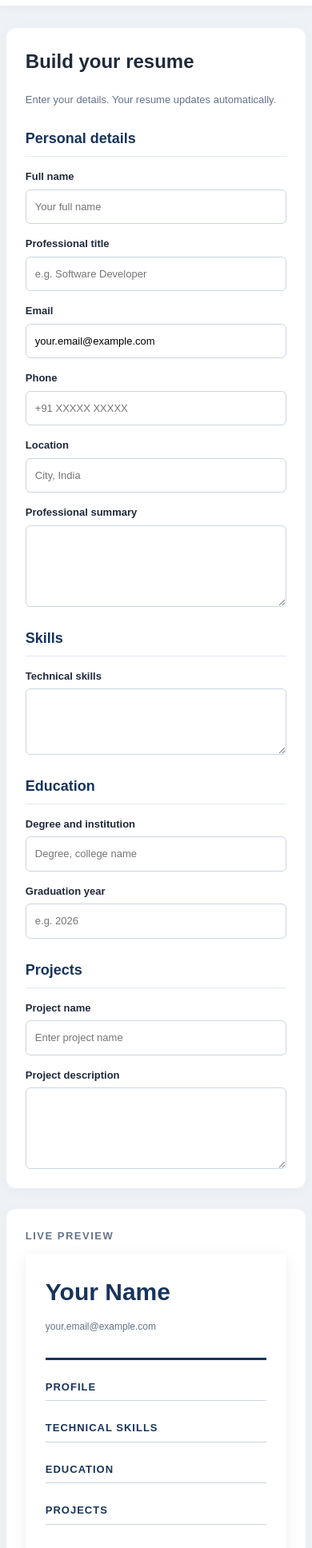
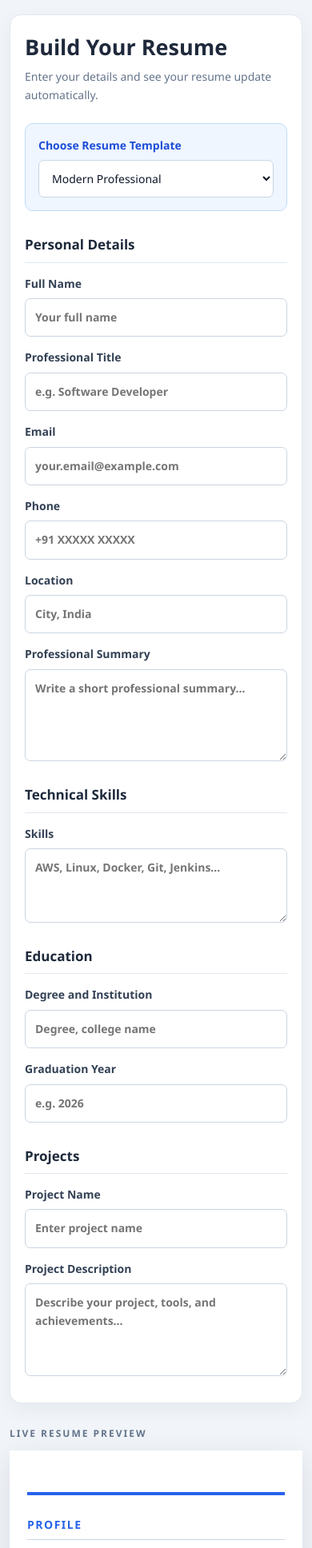
Before and after one commit to VRaviteja99/online-resume-builder, a plain HTML site: page index.html in a window 390 px wide. Shown: the part 64-2000 px from the top of the page at 80% size. Drawn offline with Linux system fonts and the light colour scheme.

Commit message:
Add three resume templates

```diff
--- a/index.html
+++ b/index.html
@@ -4,70 +4,149 @@
 <head>
   <meta charset="UTF-8">
   <meta name="viewport" content="width=device-width, initial-scale=1.0">
+
   <title>ResumeCraft | Online Resume Builder</title>
+
   <link rel="stylesheet" href="style.css">
   <script src="script.js" defer></script>
 </head>
+
 <body>
   <header class="topbar">
     <a class="brand" href="#">ResumeCraft</a>
-    <button id="downloadBtn" class="primary-btn">Download PDF</button>
+    <button id="downloadBtn" class="primary-btn" type="button">
+      Download PDF
+    </button>
   </header>
 
   <main class="workspace">
+
+    <!-- Resume editor -->
     <section class="editor">
-      <h1>Build your resume</h1>
-      <p class="muted">Enter your details. Your resume updates automatically.</p>
+      <h1>Build Your Resume</h1>
+      <p class="muted">
+        Enter your details and see your resume update automatically.
+      </p>
+
+      <!-- NEW: Choose a resume template -->
+      <div class="template-picker">
+        <label for="templateSelect">Choose Resume Template</label>
+        <select id="templateSelect">
+          <option value="modern">Modern Professional</option>
+          <option value="classic">Classic ATS-Friendly</option>
+          <option value="minimal">Minimal Elegant</option>
+        </select>
+      </div>
 
       <form id="resumeForm">
-        <h2>Personal details</h2>
-        <label>Full name
-          <input id="name" value="" placeholder="Your full name">
-        </label>
-        <label>Professional title
-          <input id="role" value=""
-            placeholder="e.g. Software Developer">
-        </label>
-        <label>Email
-          <input id="email" type="email" value="your.email@example.com">
-        </label>
-        <label>Phone
-          <input id="phone" type="tel" placeholder="+91 XXXXX XXXXX">
-        </label>
-        <label>Location
-          <input id="location" placeholder="City, India">
-        </label>
-        <label>Professional summary
-          <textarea id="summary" rows="4"></textarea>
+
+        <h2>Personal Details</h2>
+
+        <label for="name">Full Name
+          <input
+            id="name"
+            type="text"
+            placeholder="Your full name"
+          >
         </label>
 
-        <h2>Skills</h2>
-        <label>Technical skills
-          <textarea id="skills" rows="3"></textarea>
+        <label for="role">Professional Title
+          <input
+            id="role"
+            type="text"
+            placeholder="e.g. Software Developer"
+          >
+        </label>
+
+        <label for="email">Email
+          <input
+            id="email"
+            type="email"
+            value=""
+            placeholder="your.email@example.com"
+          >
+        </label>
+
+        <label for="phone">Phone
+          <input
+            id="phone"
+            type="tel"
+            placeholder="+91 XXXXX XXXXX"
+          >
+        </label>
+
+        <label for="location">Location
+          <input
+            id="location"
+            type="text"
+            placeholder="City, India"
+          >
+        </label>
+
+        <label for="summary">Professional Summary
+          <textarea
+            id="summary"
+            rows="4"
+            placeholder="Write a short professional summary..."
+          ></textarea>
+        </label>
+
+        <h2>Technical Skills</h2>
+
+        <label for="skills">Skills
+          <textarea
+            id="skills"
+            rows="3"
+            placeholder="AWS, Linux, Docker, Git, Jenkins..."
+          ></textarea>
         </label>
 
         <h2>Education</h2>
-        <label>Degree and institution
-          <input id="education" placeholder="Degree, college name">
+
+        <label for="education">Degree and Institution
+          <input
+            id="education"
+            type="text"
+            placeholder="Degree, college name"
+          >
         </label>
-        <label>Graduation year
-          <input id="graduation" placeholder="e.g. 2026">
+
+        <label for="graduation">Graduation Year
+          <input
+            id="graduation"
+            type="text"
+            placeholder="e.g. 2026"
+          >
         </label>
 
         <h2>Projects</h2>
-        <label>Project name
-          <input id="project" value="" placeholder="Enter project name">
+
+        <label for="project">Project Name
+          <input
+            id="project"
+            type="text"
+            placeholder="Enter project name"
+          >
         </label>
-        <label>Project description
-          <textarea id="projectDescription" rows="4"></textarea>
+
+        <label for="projectDescription">Project Description
+          <textarea
+            id="projectDescription"
+            rows="4"
+            placeholder="Describe your project, tools, and achievements..."
+          ></textarea>
         </label>
+
       </form>
     </section>
 
+    <!-- Live resume preview -->
     <section class="preview-area">
-      <div class="preview-label">LIVE PREVIEW</div>
+
+      <div class="preview-label">LIVE RESUME PREVIEW</div>
 
       <article id="resume" class="resume">
+
         <header class="resume-header">
           <h1 id="outName"></h1>
           <p id="outRole" class="out-role"></p>
@@ -95,10 +174,15 @@
           <h3 id="outProject"></h3>
           <p id="outProjectDescription"></p>
         </section>
+
       </article>
     </section>
+
   </main>
 
-  <footer>ResumeCraft · Personal resume builder project</footer>
+  <footer>
+    ResumeCraft · Online Resume Builder
+  </footer>
+
 </body>
 </html>
--- a/script.js
+++ b/script.js
@@ -24,15 +24,18 @@ const outputMap = {
   projectDescription: "outProjectDescription"
 };
 
+// Update the resume preview using the form values.
 function updateResume() {
   for (const field of fields) {
     const input = document.getElementById(field);
+    const outputId = outputMap[field];
 
-    if (outputMap[field]) {
-      document.getElementById(outputMap[field]).textContent =
-        input.value.trim() || (
-          field === "name" ? "Your Name" : ""
-        );
+    if (input && outputId) {
+      const output = document.getElementById(outputId);
+
+      if (output) {
+        output.textContent = input.value.trim();
+      }
     }
   }
 
@@ -46,14 +49,42 @@ function updateResume() {
     contact.join(" | ");
 }
 
+// Switch between the three resume templates.
+function changeTemplate() {
+  const templateSelect = document.getElementById("templateSelect");
+  const resume = document.getElementById("resume");
+
+  if (!templateSelect || !resume) {
+    return;
+  }
+
+  resume.classList.remove(
+    "template-modern",
+    "template-classic",
+    "template-minimal"
+  );
+
+  resume.classList.add(`template-${templateSelect.value}`);
+}
+
+// Update the preview whenever the user types.
 document.getElementById("resumeForm").addEventListener(
   "input",
   updateResume
 );
 
+// Apply the selected template whenever the dropdown changes.
+document.getElementById("templateSelect").addEventListener(
+  "change",
+  changeTemplate
+);
+
+// Open the browser print window to save the resume as a PDF.
 document.getElementById("downloadBtn").addEventListener(
   "click",
   () => window.print()
 );
 
+// Initialize the page with an empty preview and the modern template.
+changeTemplate();
 updateResume();
--- a/style.css
+++ b/style.css
@@ -1,184 +1,325 @@
 
+/* ===== Global Styles ===== */
 * {
   box-sizing: border-box;
 }
 
-:root {
-  --navy: #17345b;
-  --blue: #2563eb;
-  --background: #eef2f7;
-  --muted: #64748b;
-}
-
 body {
   margin: 0;
-  font-family: Arial, sans-serif;
+  font-family: "Segoe UI", Arial, sans-serif;
+  background: #f1f5f9;
   color: #1e293b;
-  background: var(--background);
-  line-height: 1.5;
+  line-height: 1.6;
 }
 
 .topbar {
-  padding: 16px 5%;
-  background: white;
   display: flex;
   justify-content: space-between;
   align-items: center;
-  box-shadow: 0 2px 10px #0000000a;
+  gap: 16px;
+  padding: 18px 5%;
+  background: #ffffff;
+  border-bottom: 1px solid #e2e8f0;
 }
 
 .brand {
-  color: var(--navy);
-  font-size: 23px;
+  color: #2563eb;
+  font-size: 25px;
   font-weight: 800;
   text-decoration: none;
 }
 
 .primary-btn {
   border: 0;
-  border-radius: 7px;
-  padding: 12px 18px;
-  background: var(--blue);
+  border-radius: 8px;
+  background: #2563eb;
   color: white;
-  font-weight: bold;
+  padding: 12px 20px;
+  font-size: 15px;
+  font-weight: 600;
   cursor: pointer;
 }
 
+.primary-btn:hover {
+  background: #1d4ed8;
+}
+
 .workspace {
-  width: min(1450px, 96%);
-  margin: 28px auto;
   display: grid;
-  grid-template-columns: minmax(300px, 0.8fr) minmax(350px, 1.2fr);
-  gap: 26px;
+  grid-template-columns: minmax(300px, 0.85fr) minmax(400px, 1.15fr);
+  gap: 28px;
+  max-width: 1450px;
+  margin: 30px auto;
+  padding: 0 24px;
   align-items: start;
 }
 
-.editor, .preview-area {
-  background: white;
-  border-radius: 12px;
-  padding: 24px;
-  box-shadow: 0 4px 20px #00000008;
+.editor,
+.preview-area {
+  min-width: 0;
 }
 
-.editor h1 {
-  margin-top: 0;
+.editor {
+  padding: 26px;
+  background: white;
+  border: 1px solid #e2e8f0;
+  border-radius: 14px;
+  box-shadow: 0 8px 25px rgba(15, 23, 42, 0.05);
+}
+
+.editor > h1 {
+  margin: 0 0 5px;
+  font-size: 27px;
+}
+
+.muted {
+  margin: 0 0 24px;
+  color: #64748b;
+  font-size: 14px;
 }
 
 .editor h2 {
-  font-size: 18px;
-  color: var(--navy);
-  margin-top: 26px;
+  margin: 28px 0 15px;
+  padding-bottom: 8px;
   border-bottom: 1px solid #e2e8f0;
-  padding-bottom: 8px;
+  font-size: 17px;
+  color: #1e293b;
 }
 
-.muted, .preview-label {
-  color: var(--muted);
-  font-size: 13px;
+.editor label,
+.template-picker label {
+  display: block;
+  margin-bottom: 15px;
+  font-size: 14px;
+  font-weight: 600;
+  color: #334155;
 }
 
-label {
+.editor input,
+.editor textarea,
+.template-picker select {
   display: block;
-  font-size: 13px;
-  font-weight: 700;
-  margin-top: 15px;
+  width: 100%;
+  margin-top: 7px;
+  padding: 12px;
+  border: 1px solid #cbd5e1;
+  border-radius: 7px;
+  background: #ffffff;
+  color: #0f172a;
+  font: inherit;
+  font-size: 14px;
 }
 
-input, textarea {
-  display: block;
-  width: 100%;
-  margin-top: 6px;
-  padding: 11px;
-  border: 1px solid #cbd5e1;
-  border-radius: 6px;
-  font: inherit;
-  font-weight: normal;
+.editor textarea {
+  resize: vertical;
 }
 
-input:focus, textarea:focus {
-  outline: 2px solid #93c5fd;
-  border-color: var(--blue);
+.editor input:focus,
+.editor textarea:focus,
+.template-picker select:focus {
+  outline: 2px solid #bfdbfe;
+  border-color: #2563eb;
 }
 
-textarea {
-  resize: vertical;
+.template-picker {
+  padding: 16px;
+  margin-bottom: 22px;
+  border: 1px solid #bfdbfe;
+  border-radius: 10px;
+  background: #eff6ff;
+}
+
+.template-picker label {
+  margin-bottom: 0;
+  color: #1d4ed8;
+}
+
+.preview-area {
+  padding: 0;
 }
 
 .preview-label {
   margin-bottom: 12px;
-  letter-spacing: 1.5px;
-  font-weight: bold;
+  color: #64748b;
+  font-size: 12px;
+  font-weight: 800;
+  letter-spacing: 2px;
 }
 
 .resume {
+  min-height: 850px;
+  padding: 48px;
   background: white;
-  padding: 38px;
-  min-height: 800px;
-  box-shadow: 0 4px 18px #00000012;
+  color: #1e293b;
+  box-shadow: 0 10px 35px rgba(15, 23, 42, 0.1);
   overflow-wrap: anywhere;
 }
 
 .resume-header {
-  border-bottom: 3px solid var(--navy);
-  padding-bottom: 18px;
+  padding-bottom: 22px;
+  border-bottom: 3px solid #2563eb;
 }
 
 .resume-header h1 {
-  color: var(--navy);
-  font-size: 30px;
   margin: 0;
+  font-size: 32px;
+  line-height: 1.25;
 }
 
 .out-role {
-  color: var(--blue);
-  font-weight: bold;
-  margin: 5px 0;
+  margin: 8px 0;
+  color: #2563eb;
+  font-size: 18px;
+  font-weight: 600;
 }
 
 .contact {
-  color: var(--muted);
-  font-size: 12px;
+  margin: 8px 0 0;
+  color: #64748b;
+  font-size: 13px;
+  overflow-wrap: anywhere;
 }
 
 .resume-section {
-  margin-top: 24px;
+  margin-top: 26px;
+  break-inside: avoid;
 }
 
 .resume-section h2 {
-  color: var(--navy);
-  font-size: 13px;
-  letter-spacing: 1px;
+  margin: 0 0 12px;
+  padding-bottom: 7px;
   border-bottom: 1px solid #cbd5e1;
-  padding-bottom: 7px;
+  color: #2563eb;
+  font-size: 14px;
+  letter-spacing: 1.5px;
 }
 
 .resume-section h3 {
-  font-size: 15px;
-  margin-bottom: 5px;
+  margin: 8px 0 4px;
+  font-size: 16px;
 }
 
 .resume-section p {
-  font-size: 13px;
+  margin: 5px 0;
   white-space: pre-line;
+  font-size: 14px;
+  line-height: 1.7;
 }
 
 footer {
-  padding: 20px;
+  padding: 25px;
   text-align: center;
-  color: var(--muted);
-  font-size: 12px;
+  color: #64748b;
+  font-size: 13px;
 }
 
+/* ===== Modern Professional Template ===== */
+.resume.template-modern .resume-header {
+  border-bottom: 4px solid #2563eb;
+}
+
+.resume.template-modern .out-role,
+.resume.template-modern .resume-section h2 {
+  color: #2563eb;
+}
+
+/* ===== Classic ATS-Friendly Template ===== */
+.resume.template-classic {
+  font-family: Arial, Helvetica, sans-serif;
+  color: #111111;
+  box-shadow: none;
+  border: 1px solid #e5e7eb;
+}
+
+.resume.template-classic .resume-header {
+  text-align: center;
+  border-bottom: 2px solid #111111;
+}
+
+.resume.template-classic .out-role,
+.resume.template-classic .resume-section h2 {
+  color: #111111;
+}
+
+.resume.template-classic .resume-section h2 {
+  border-bottom: 1px solid #777777;
+  letter-spacing: 1px;
+}
+
+.resume.template-classic .contact {
+  color: #333333;
+}
+
+/* ===== Minimal Elegant Template ===== */
+.resume.template-minimal {
+  font-family: Georgia, "Times New Roman", serif;
+  color: #374151;
+  box-shadow: 0 8px 25px rgba(15, 23, 42, 0.06);
+}
+
+.resume.template-minimal .resume-header {
+  border-bottom: 1px solid #a78b6d;
+}
+
+.resume.template-minimal .out-role,
+.resume.template-minimal .resume-section h2 {
+  color: #8b6f47;
+}
+
+.resume.template-minimal .resume-section h2 {
+  border-bottom: 1px solid #e7dfd3;
+  letter-spacing: 2px;
+}
+
+.resume.template-minimal .resume-header h1 {
+  font-weight: 500;
+}
+
+/* ===== Responsive Layout ===== */
 @media (max-width: 900px) {
   .workspace {
     grid-template-columns: 1fr;
   }
 
   .resume {
-    padding: 25px;
+    min-height: auto;
+    padding: 30px;
   }
 }
 
+@media (max-width: 500px) {
+  .topbar {
+    padding: 14px;
+  }
+
+  .brand {
+    font-size: 20px;
+  }
+
+  .primary-btn {
+    padding: 10px 12px;
+    font-size: 13px;
+  }
+
+  .workspace {
+    padding: 0 12px;
+    margin: 18px auto;
+  }
+
+  .editor {
+    padding: 18px;
+  }
+
+  .resume {
+    padding: 22px;
+  }
+
+  .resume-header h1 {
+    font-size: 26px;
+  }
+}
+
+/* ===== Print / PDF Layout ===== */
 @media print {
   @page {
     size: A4;
@@ -187,32 +328,29 @@ footer {
 
   body {
     background: white;
-    print-color-adjust: exact;
-    -webkit-print-color-adjust: exact;
   }
 
-  .topbar, .editor, .preview-label, footer {
+  .topbar,
+  .editor,
+  .preview-label,
+  footer {
     display: none !important;
   }
 
   .workspace {
     display: block;
-    width: 100%;
     margin: 0;
+    padding: 0;
   }
 
   .preview-area {
-    padding: 0;
-    box-shadow: none;
+    width: 100%;
   }
 
   .resume {
     min-height: 0;
     padding: 0;
+    border: 0;
     box-shadow: none;
   }
-
-  .resume-section {
-    break-inside: avoid;
-  }
 }
```
